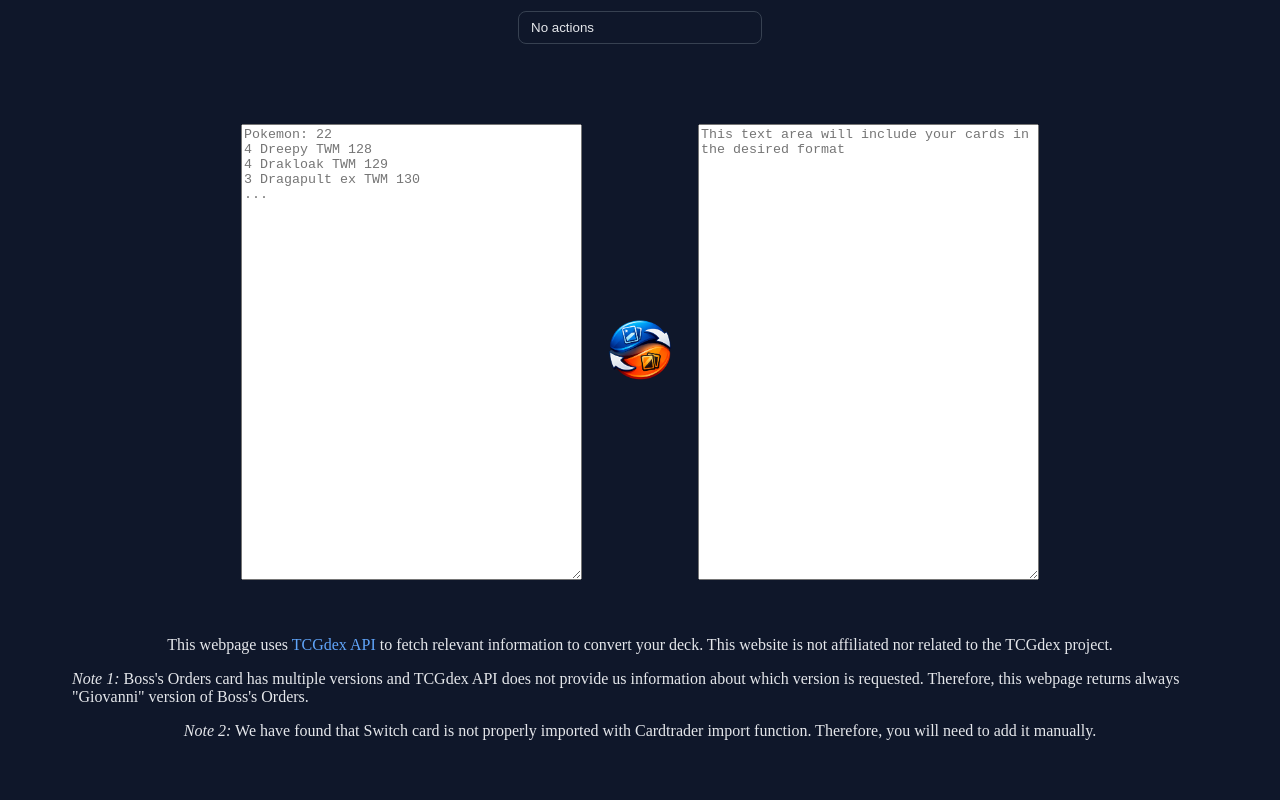
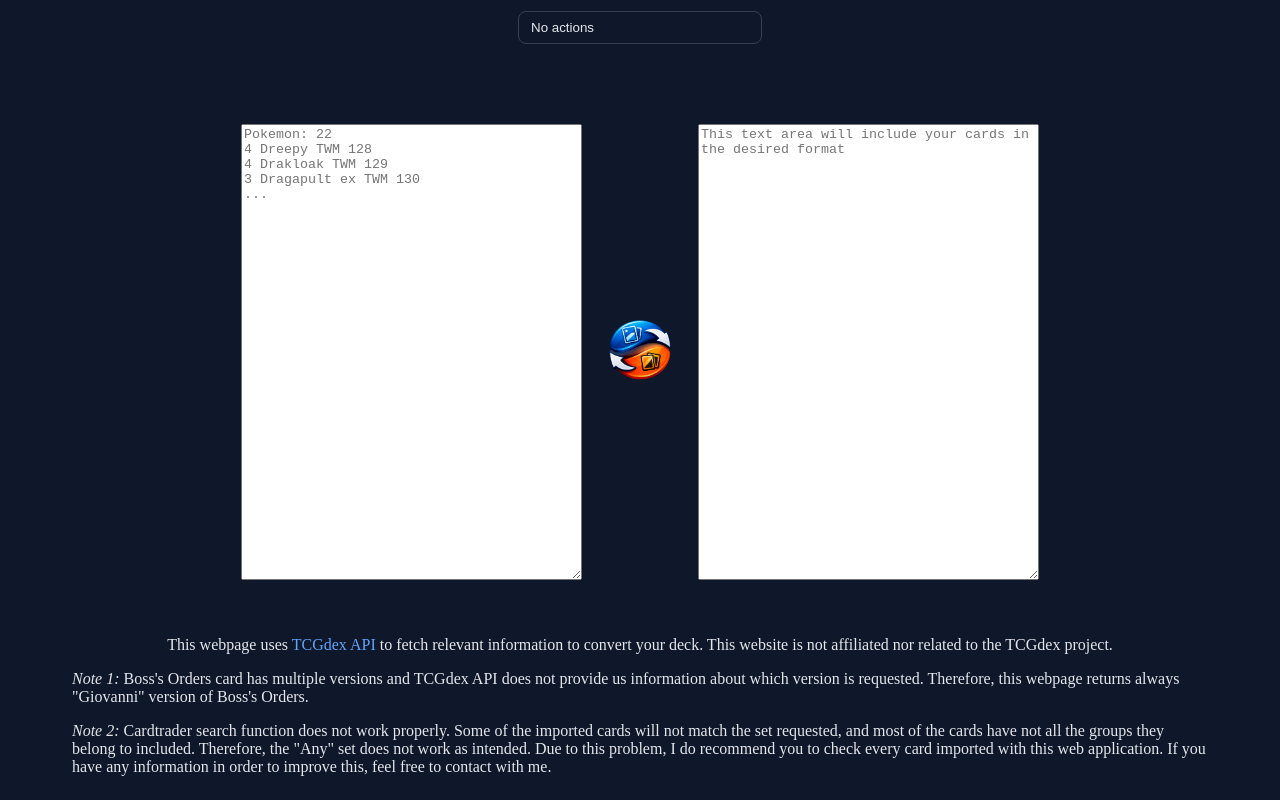
Before and after one commit to VictorMartinCobos/TCGListConverter, a Vue app: page / in a window 1280 px wide. Shown: the part 500-1300 px from the top of the page. Before the commit the page ends 1264 px from the top, so only its background shows below. Built offline with nearby package versions, Linux system fonts and the light colour scheme.

Commit message:
Version 1.0.5. Added warning related to cardtrader malfunction.

```diff
--- a/src/components/TCGListConverter.vue
+++ b/src/components/TCGListConverter.vue
@@ -369,7 +369,7 @@
   <section id="additional_info">
     <p>This webpage uses <a href="https://tcgdex.dev" target="_blank">TCGdex API</a> to fetch relevant information to convert your deck. This website is not affiliated nor related to the TCGdex project.</p>
     <p><em>Note 1:</em> Boss's Orders card has multiple versions and TCGdex API does not provide us information about which version is requested. Therefore, this webpage returns always "Giovanni" version of Boss's Orders.</p>
-    <p><em>Note 2:</em> We have found that Switch card is not properly imported with Cardtrader import function. Therefore, you will need to add it manually.</p>
+    <p><em>Note 2:</em> Cardtrader search function does not work properly. Some of the imported cards will not match the set requested, and most of the cards have not all the groups they belong to included. Therefore, the "Any" set does not work as intended. Due to this problem, I do recommend you to check every card imported with this web application. If you have any information in order to improve this, feel free to contact with me.</p>
   </section>
 </template>
 
```
